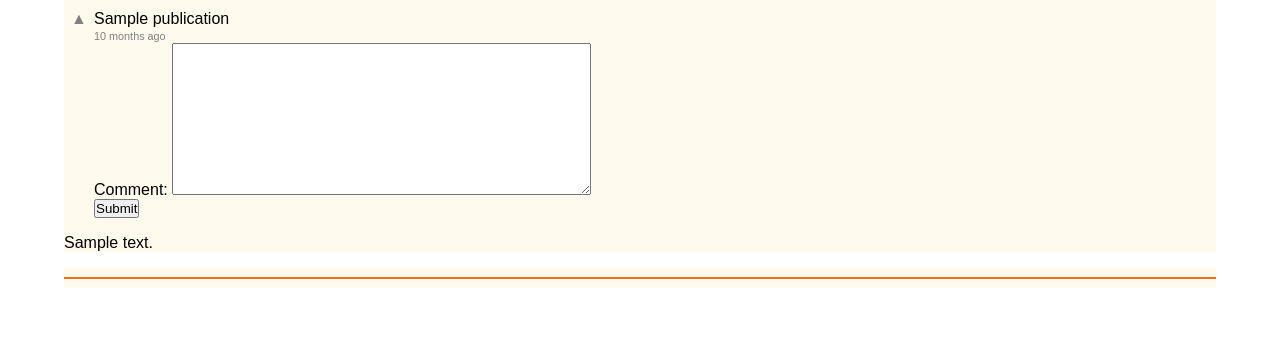
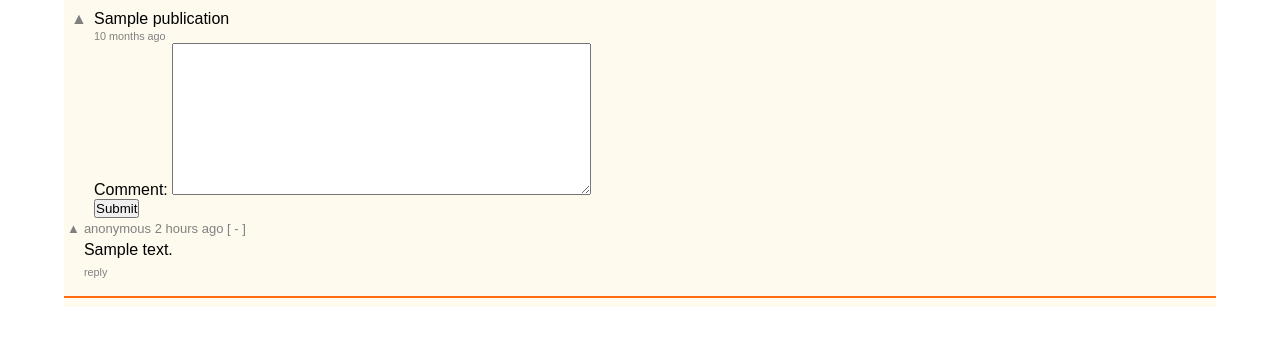
Before and after one commit to margaritageleta/aswapp, a Django app: page /item/1/ in a window 1280 px wide. Shown: the part 30-376 px from the top of the page. Run offline with Django 3.2, Linux system fonts and the light colour scheme; tables that the repository leaves empty hold one stand-in row (values such as "Sample post").

Commit message:
Create comment tree

```diff
--- a/aswapp/static/style.css
+++ b/aswapp/static/style.css
@@ -66,7 +66,7 @@ body > div {
     color: grey;
 }
 
-.contribution .created-at {
+.contribution .created-at, .comment-reply {
     color: grey;
     font-size: small;
 }
@@ -106,3 +106,28 @@ table {
 table input[type='text'], table input[type='url'], table textarea {
     width: 80%;
 }
+
+.comment-tree {
+    width: 100%;
+}
+
+.comment-tree .comment {
+    display: flex;
+    flex-direction: column;
+    align-items: flex-start;
+}
+
+.comment-tree .comment .content {
+    color: black;
+    font-size: initial;
+    margin: 5px 0;
+}
+
+.comment-reply {
+    margin: 0;
+    margin-bottom: 5px;
+}
+
+.comment-tree .show-more {
+    cursor: pointer;
+}
--- a/aswapp/templates/contribution.html
+++ b/aswapp/templates/contribution.html
@@ -22,9 +22,12 @@
     </div>
 
     {% for reply, subreplies in replies.items %}
-
-        {%include "recursive_comment.html" %}
-
+        <table class="comment-tree">
+            <tbody>
+                <td valign="top" style="width: 5px;">▲</td>
+                <td class="comment">{%include "recursive_comment.html" %}</td>
+            </tbody>
+        </table>
     {% endfor %}
 
 {% endblock %}
--- a/aswapp/templates/recursive_comment.html
+++ b/aswapp/templates/recursive_comment.html
@@ -1,9 +1,23 @@
 
-<p>{{ reply.comment }}</p>
+<div class="about">
+    <span>anonymous</span>
+    <span>2 hours ago</span>
+    <span class="show-more">[ - ]</span>
+</div>
+<p class="content">{{ reply.comment }}</p>
+<p class="comment-reply"><a href="">reply</a></p>
+
 {% if subreplies %}
     {% for r, s in subreplies.items %}
-        {%with reply=r subreplies=s template_name="recursive_comment.html" %}
-            {% include template_name %}
-        {% endwith%}
+        <table border="0">
+            <tbody>
+                <td valign="top">▲</td>
+                <td>
+                    {%with reply=r subreplies=s template_name="recursive_comment.html" %}
+                        {% include template_name %}
+                    {% endwith %}
+                </td>
+            </tbody>
+        </table>
     {% endfor %}
 {% endif %}
```
